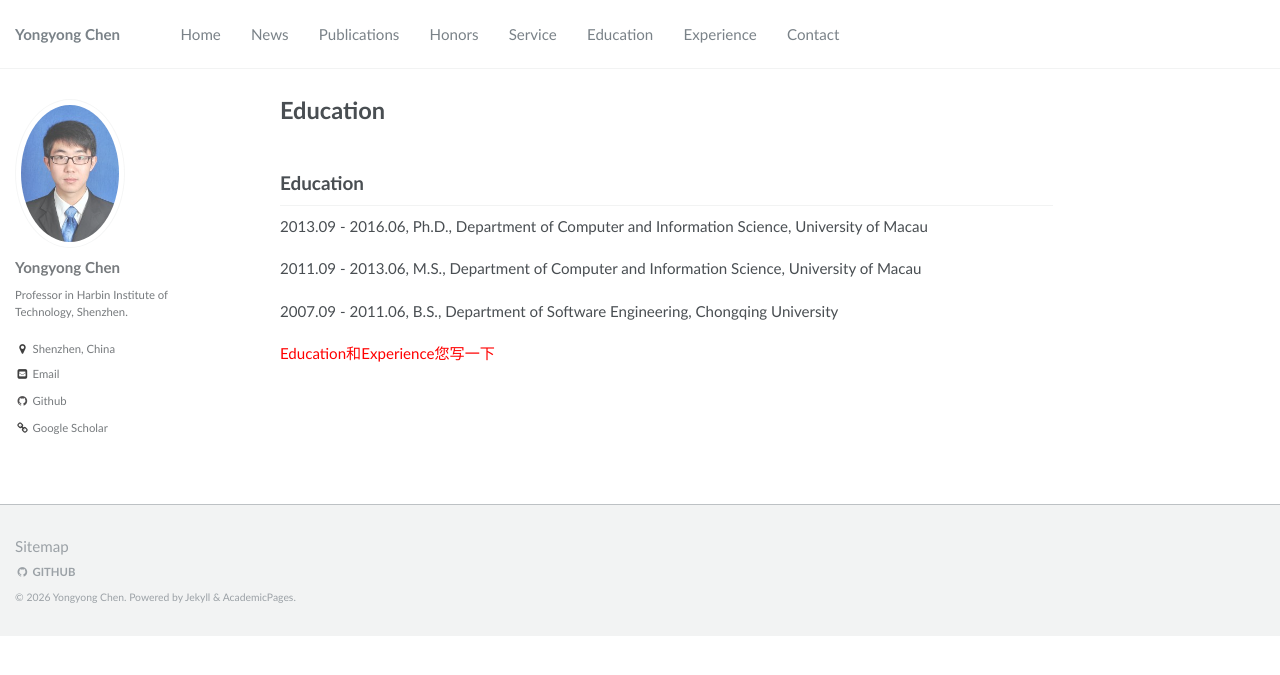
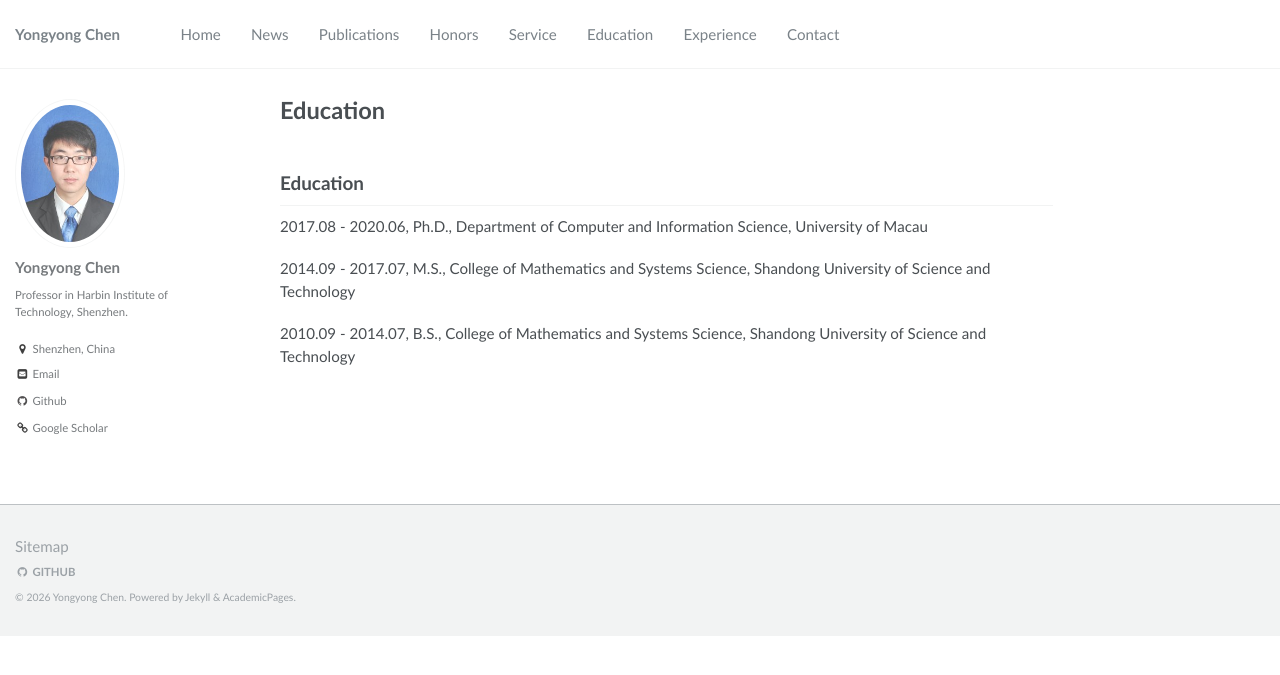
Before and after one commit to cyyhit/cyyhit.github.io, a Jekyll site: the page built from _pages/education.md, in a window 1280 px wide. Shown: the top 675 px of the page. Built offline with Jekyll 4.4.1, drawn with Linux system fonts in a browser that asks for light colours.

Commit message:
Update education.md

```diff
--- a/_pages/education.md
+++ b/_pages/education.md
@@ -7,11 +7,13 @@ author_profile: true
 ## Education
 
 
-2013.09 - 2016.06,  Ph.D., Department of Computer and Information Science, University of Macau
+2017.08 - 2020.06,  Ph.D., Department of Computer and Information Science, University of Macau
 
-2011.09 - 2013.06,  M.S., Department of Computer and Information Science, University of Macau
+2014.09 - 2017.07,  M.S., College of Mathematics and Systems Science, Shandong University of Science and
+Technology
 
-2007.09 - 2011.06,  B.S., Department of Software Engineering, Chongqing University
+2010.09 - 2014.07,  B.S.,  College of Mathematics and Systems Science, Shandong University of Science and
+Technology
 
 
-<span style="color:red;">Education和Experience您写一下</span>
+<!--  <span style="color:red;">Education和Experience您写一下</span>-->
```
